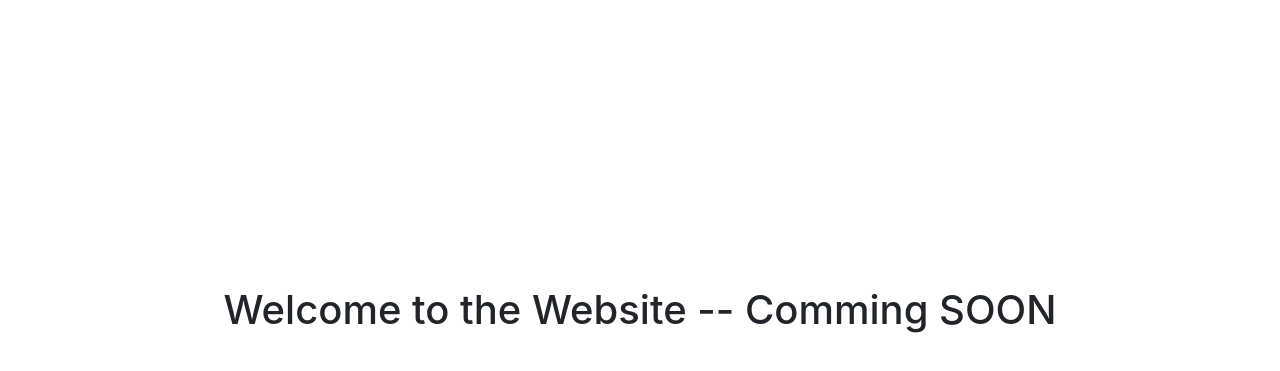
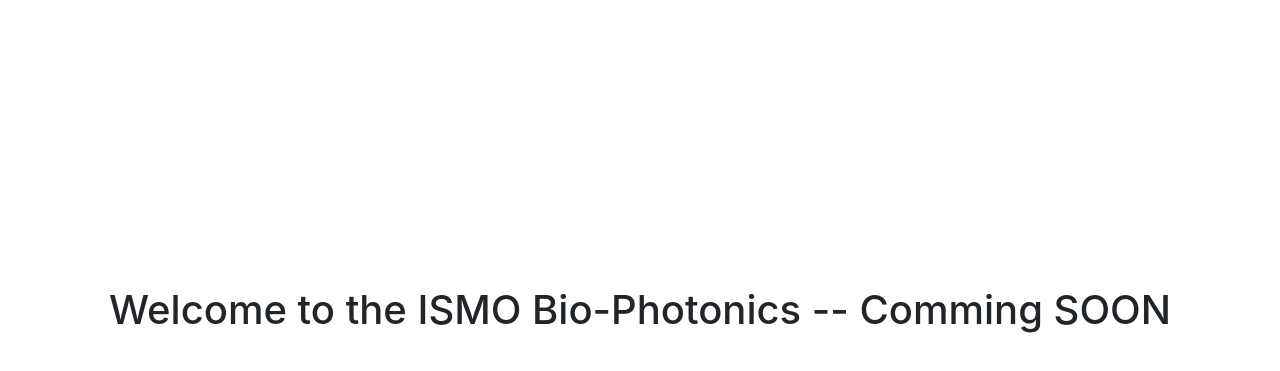
Before and after one commit to ikramkhan11692/ismo-Bio-Photonics, a plain HTML site: page Index.html in a window 1280 px wide. Shown: the part 75-446 px from the top of the page. Drawn offline with nearby package versions, Linux system fonts and the light colour scheme.

Commit message:
ADD:comming soon page

```diff
--- a/Index.html
+++ b/Index.html
@@ -36,7 +36,7 @@
                 </div>
                 <div class="row content">
                     <div class="col head">
-                        <h1>Welcome to the Website -- Comming SOON</h1>
+                        <h1>Welcome to the ISMO Bio-Photonics -- Comming SOON</h1>
                     </div>
                 </div>
             </div>
```
